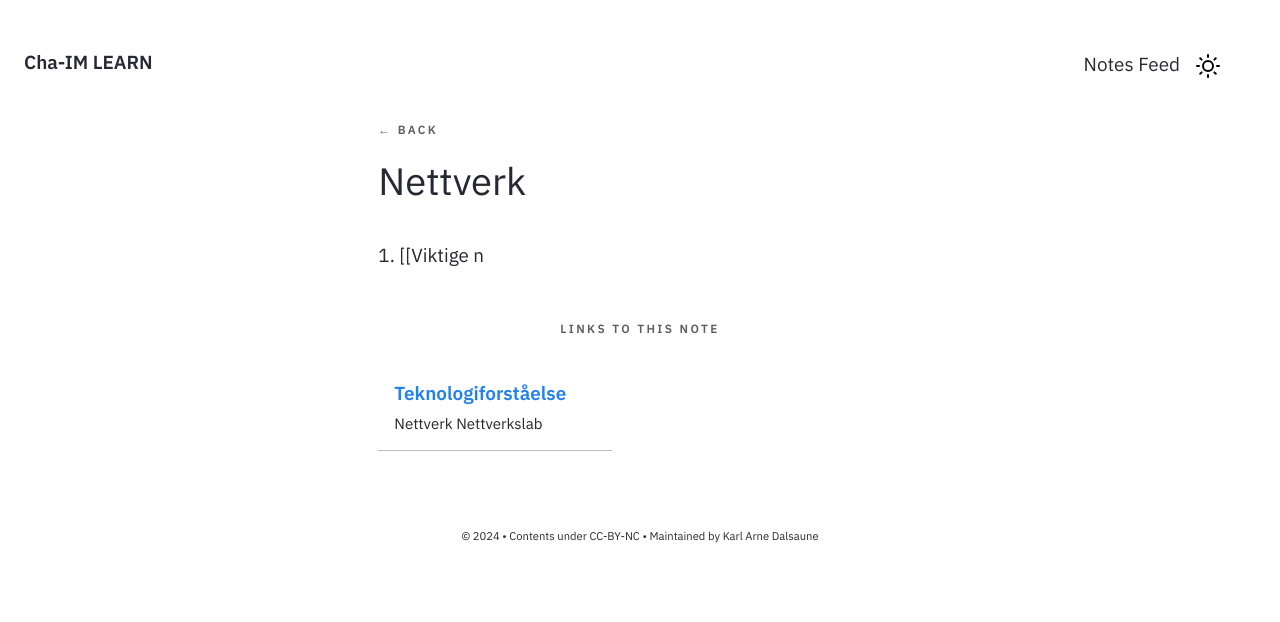
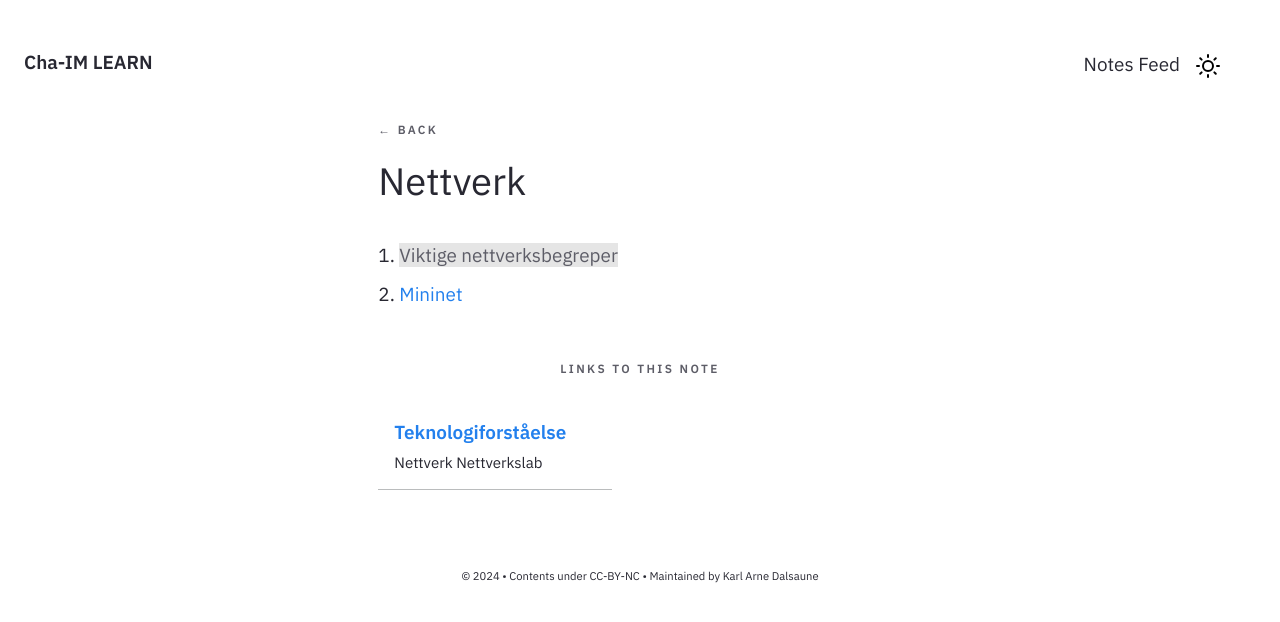
Before and after one commit to Cha-IM/cha-im.github.io, a Jekyll site: the page built from _notes/Public/Teknologiforståelse/Nettverk/Nettverk.md, in a window 1280 px wide. Shown: the top 622 px of the page. Built offline with Jekyll 4.4.1, drawn with Linux system fonts in a browser that asks for light colours.

Commit message:
Update Nettverk.md

```diff
--- a/_notes/Public/Teknologiforståelse/Nettverk/Nettverk.md
+++ b/_notes/Public/Teknologiforståelse/Nettverk/Nettverk.md
@@ -3,4 +3,5 @@ title: Nettverk
 feed: hide
 date: 19-03-2024
 ---
-1. [[Viktige n
+1. [[Viktige nettverksbegreper]]
+2. [[Mininet]]
```
